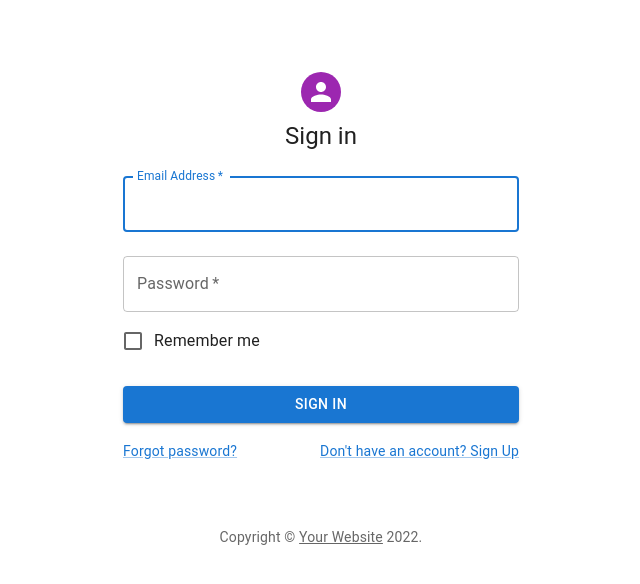
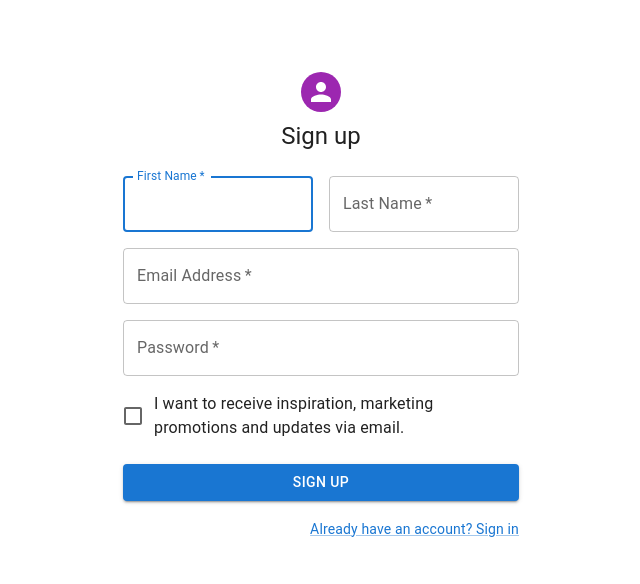
Before and after one commit to Gustavo-Dorigon-Coan/hospital-management, a React (Create React App) app in the folder frontend-hospital-management/: page /register in a window 1280 px wide. Shown: the top 584 px of the page, without its empty margins (319-959 px from the left). Built offline with nearby package versions, Linux system fonts and the light colour scheme.

Commit message:
feat/Criando tela de registo

```diff
--- a/frontend-hospital-management/src/App.tsx
+++ b/frontend-hospital-management/src/App.tsx
@@ -1,9 +1,19 @@
 import './styles/global.css';
 import SignIn from './pages/login';
+import { BrowserRouter, Route, Routes } from 'react-router-dom';
+import SignUp from './pages/register';
 
 function App() {
   return (
-    <SignIn />
+    <BrowserRouter>
+      <Routes>
+        <Route path='/login' element={<SignIn />} />
+        <Route path='/register' element={<SignUp />} />
+        <Route path='*' element={<SignIn />} />
+
+      </Routes>
+    </BrowserRouter>
+
   );
 }
 
--- a/frontend-hospital-management/src/pages/login.tsx
+++ b/frontend-hospital-management/src/pages/login.tsx
@@ -5,25 +5,13 @@
 import TextField from '@mui/material/TextField';
 import FormControlLabel from '@mui/material/FormControlLabel';
 import Checkbox from '@mui/material/Checkbox';
-import Link from '@mui/material/Link';
+import { Link } from "react-router-dom";
 import Grid from '@mui/material/Grid';
 import Box from '@mui/material/Box';
 import Typography from '@mui/material/Typography';
 import Container from '@mui/material/Container';
 import { createTheme, ThemeProvider } from '@mui/material/styles';
 
-function Copyright(props: any) {
-  return (
-    <Typography variant="body2" color="text.secondary" align="center" {...props}>
-      {'Copyright © '}
-      <Link color="inherit" href="https://mui.com/">
-        Your Website
-      </Link>{' '}
-      {new Date().getFullYear()}
-      {'.'}
-    </Typography>
-  );
-}
 
 const theme = createTheme();
 
@@ -89,19 +77,18 @@
             </Button>
             <Grid container>
               <Grid item xs>
-                <Link href="#" variant="body2">
+                <Link to='/'>
                   Forgot password?
                 </Link>
               </Grid>
               <Grid item>
-                <Link href="#" variant="body2">
+                <Link to='/register'>
                   {"Don't have an account? Sign Up"}
                 </Link>
               </Grid>
             </Grid>
           </Box>
         </Box>
-        <Copyright sx={{ mt: 8, mb: 4 }} />
       </Container>
     </ThemeProvider>
   );
--- /dev/null
+++ b/frontend-hospital-management/src/pages/register.tsx
@@ -0,0 +1,116 @@
+import * as React from 'react';
+import Avatar from '@mui/material/Avatar';
+import Button from '@mui/material/Button';
+import CssBaseline from '@mui/material/CssBaseline';
+import TextField from '@mui/material/TextField';
+import FormControlLabel from '@mui/material/FormControlLabel';
+import Checkbox from '@mui/material/Checkbox';
+import Link from '@mui/material/Link';
+import Grid from '@mui/material/Grid';
+import Box from '@mui/material/Box';
+import Typography from '@mui/material/Typography';
+import Container from '@mui/material/Container';
+import { createTheme, ThemeProvider } from '@mui/material/styles';
+
+
+const theme = createTheme();
+
+export default function SignUp(props: any) {
+  const handleSubmit = (event: React.FormEvent<HTMLFormElement>) => {
+    event.preventDefault();
+    const data = new FormData(event.currentTarget);
+    console.log({
+      email: data.get('email'),
+      password: data.get('password'),
+    });
+  };
+
+  return (
+    <ThemeProvider theme={theme}>
+      <Container component="main" maxWidth="xs">
+        <CssBaseline />
+        <Box
+          sx={{
+            marginTop: 8,
+            display: 'flex',
+            flexDirection: 'column',
+            alignItems: 'center',
+          }}
+        >
+          <Avatar sx={{ m: 1, bgcolor: 'secondary.main' }}>
+          </Avatar>
+          <Typography component="h1" variant="h5">
+            Sign up
+          </Typography>
+          <Box component="form" noValidate onSubmit={handleSubmit} sx={{ mt: 3 }}>
+            <Grid container spacing={2}>
+              <Grid item xs={12} sm={6}>
+                <TextField
+                  autoComplete="given-name"
+                  name="firstName"
+                  required
+                  fullWidth
+                  id="firstName"
+                  label="First Name"
+                  autoFocus
+                />
+              </Grid>
+              <Grid item xs={12} sm={6}>
+                <TextField
+                  required
+                  fullWidth
+                  id="lastName"
+                  label="Last Name"
+                  name="lastName"
+                  autoComplete="family-name"
+                />
+              </Grid>
+              <Grid item xs={12}>
+                <TextField
+                  required
+                  fullWidth
+                  id="email"
+                  label="Email Address"
+                  name="email"
+                  autoComplete="email"
+                />
+              </Grid>
+              <Grid item xs={12}>
+                <TextField
+                  required
+                  fullWidth
+                  name="password"
+                  label="Password"
+                  type="password"
+                  id="password"
+                  autoComplete="new-password"
+                />
+              </Grid>
+              <Grid item xs={12}>
+                <FormControlLabel
+                  control={<Checkbox value="allowExtraEmails" color="primary" />}
+                  label="I want to receive inspiration, marketing promotions and updates via email."
+                />
+              </Grid>
+            </Grid>
+            <Button
+              type="submit"
+              fullWidth
+              variant="contained"
+              sx={{ mt: 3, mb: 2 }}
+            >
+              Sign Up
+            </Button>
+            <Grid container justifyContent="flex-end">
+              <Grid item>
+                <Link href="#" variant="body2">
+                  Already have an account? Sign in
+                </Link>
+              </Grid>
+            </Grid>
+          </Box>
+        </Box>
+      </Container>
+    </ThemeProvider>
+  );
+}
```
